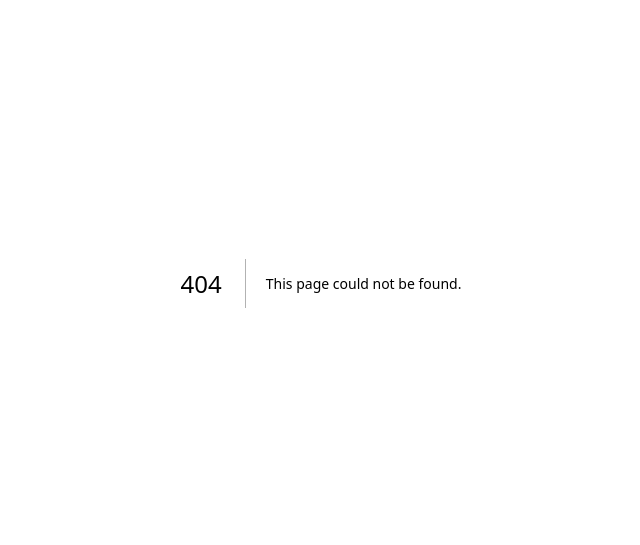
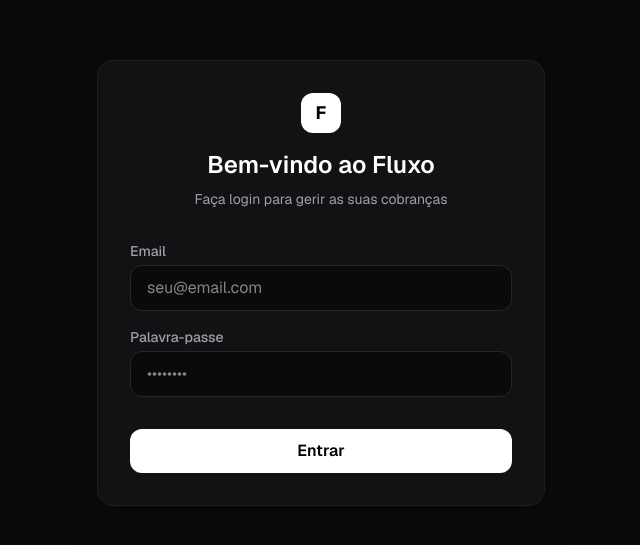
Before and after one commit to Kaua-vieira-dev/cobrancas-pix, a Next.js app: page /login in a window 1280 px wide. Before the commit this address had no page. Shown: the part 117-662 px from the top of the page, without its empty margins (319-959 px from the left). Built offline with nearby package versions, Linux system fonts and the light colour scheme; no server answers.

Commit message:
feat: implement login functionality and logout button with Supabase integration

```diff
--- /dev/null
+++ b/app/login/page.tsx
@@ -0,0 +1,93 @@
+"use client";
+
+import { useState } from "react";
+import { createBrowserClient } from "@supabase/ssr";
+import { useRouter } from "next/navigation";
+
+export default function LoginPage() {
+  const [erro, setErro] = useState("");
+  const [carregando, setCarregando] = useState(false);
+  const router = useRouter();
+
+  // Criamos a ligação ao Supabase DIRETAMENTE no navegador (100% à prova de falhas)
+  const supabase = createBrowserClient(
+    process.env.NEXT_PUBLIC_SUPABASE_URL!,
+    process.env.NEXT_PUBLIC_SUPABASE_ANON_KEY!
+  );
+
+  const onSubmit = async (e: React.FormEvent<HTMLFormElement>) => {
+    e.preventDefault();
+    setCarregando(true);
+    setErro("");
+
+    const formData = new FormData(e.currentTarget);
+    const email = formData.get("email") as string;
+    const password = formData.get("password") as string;
+
+    // Tenta fazer o login
+    const { error } = await supabase.auth.signInWithPassword({
+      email,
+      password,
+    });
+
+    if (error) {
+      // Força a exibição do erro exato na tela
+      setErro(error.message === "Invalid login credentials" ? "Email ou palavra-passe incorretos." : error.message);
+      setCarregando(false);
+    } else {
+      // Sucesso! Atualiza o router e vai para o painel principal
+      router.push("/");
+      router.refresh();
+    }
+  };
+
+  return (
+    <div className="flex min-h-screen bg-[#0a0a0a] items-center justify-center p-4 font-sans">
+      <div className="w-full max-w-md rounded-xl border border-zinc-800/60 bg-[#121214] p-8 shadow-2xl">
+        <div className="flex flex-col items-center mb-8">
+          <div className="w-10 h-10 bg-white text-black rounded-lg flex items-center justify-center text-lg font-bold mb-4">F</div>
+          <h1 className="text-2xl font-semibold text-white">Bem-vindo ao Fluxo</h1>
+          <p className="text-sm text-zinc-400 mt-2">Faça login para gerir as suas cobranças</p>
+        </div>
+
+        <form onSubmit={onSubmit} className="space-y-4">
+          <div>
+            <label className="block text-sm font-medium text-zinc-400 mb-1">Email</label>
+            <input
+              type="email"
+              name="email"
+              required
+              className="w-full bg-[#0a0a0a] border border-zinc-800 rounded-lg px-4 py-2.5 text-white focus:outline-none focus:border-emerald-500 transition-colors"
+              placeholder="seu@email.com"
+            />
+          </div>
+
+          <div>
+            <label className="block text-sm font-medium text-zinc-400 mb-1">Palavra-passe</label>
+            <input
+              type="password"
+              name="password"
+              required
+              className="w-full bg-[#0a0a0a] border border-zinc-800 rounded-lg px-4 py-2.5 text-white focus:outline-none focus:border-emerald-500 transition-colors"
+              placeholder="••••••••"
+            />
+          </div>
+
+          {erro && (
+            <p className="text-red-400 text-sm text-center bg-red-400/10 py-2 rounded-lg border border-red-400/20">
+              {erro}
+            </p>
+          )}
+
+          <button
+            type="submit"
+            disabled={carregando}
+            className="w-full bg-white text-black font-semibold rounded-lg px-4 py-2.5 hover:bg-zinc-200 transition-colors mt-4 disabled:opacity-50"
+          >
+            {carregando ? "A verificar..." : "Entrar"}
+          </button>
+        </form>
+      </div>
+    </div>
+  );
+}
--- a/app/page.tsx
+++ b/app/page.tsx
@@ -4,6 +4,7 @@ import { BotaoCobrarPix } from "@/components/BotaoCobrarPix";
 import { ConfiguracoesModal } from "@/components/ConfiguracoesModal";
 import { BotoesAcao } from "@/components/BotoesAcao";
 import { GraficosDashboard } from "@/components/GraficosDashboard";
+import { BotaoLogout } from "@/components/BotaoLogout";
 
 export const revalidate = 0;
 
@@ -21,31 +22,47 @@ export default async function Page() {
     .single();
 
   // Cálculos para as Métricas
-  const totalRecebido = cobrancas?.filter(c => c.status === 'pago').reduce((acc, curr) => acc + curr.valor, 0) || 0;
-  const totalPendente = cobrancas?.filter(c => c.status === 'aguardando').reduce((acc, curr) => acc + curr.valor, 0) || 0;
+  const totalRecebido =
+    cobrancas
+      ?.filter((c) => c.status === "pago")
+      .reduce((acc, curr) => acc + curr.valor, 0) || 0;
+  const totalPendente =
+    cobrancas
+      ?.filter((c) => c.status === "aguardando")
+      .reduce((acc, curr) => acc + curr.valor, 0) || 0;
   const totalGeral = totalRecebido + totalPendente;
   const quantidadeCobrancas = cobrancas?.length || 0;
 
   const formatarMoeda = (valor: number) => {
-    return new Intl.NumberFormat("pt-BR", { style: "currency", currency: "BRL" }).format(valor);
+    return new Intl.NumberFormat("pt-BR", {
+      style: "currency",
+      currency: "BRL",
+    }).format(valor);
   };
 
   const formatarData = (dataStr: string) => {
-    return new Date(dataStr + "T12:00:00Z").toLocaleDateString("pt-BR", { day: '2-digit', month: 'short' });
+    return new Date(dataStr + "T12:00:00Z").toLocaleDateString("pt-BR", {
+      day: "2-digit",
+      month: "short",
+    });
   };
 
   // Mês atual para o cabeçalho (ex: Setembro de 2026)
-  const mesAtual = new Date().toLocaleDateString('pt-BR', { month: 'long', year: 'numeric' });
+  const mesAtual = new Date().toLocaleDateString("pt-BR", {
+    month: "long",
+    year: "numeric",
+  });
   const mesCapitalizado = mesAtual.charAt(0).toUpperCase() + mesAtual.slice(1);
 
   return (
     <div className="flex min-h-screen bg-[#0a0a0a] text-zinc-100 font-sans">
-
       {/* BARRA LATERAL (Sidebar) */}
       <aside className="w-64 border-r border-zinc-800/60 bg-[#0f0f11] flex-col hidden md:flex">
         <div className="flex h-20 items-center px-6">
           <div className="flex items-center gap-2 font-bold text-lg">
-            <div className="w-6 h-6 bg-white text-black rounded-md flex items-center justify-center text-xs">F</div>
+            <div className="w-6 h-6 bg-white text-black rounded-md flex items-center justify-center text-xs">
+              F
+            </div>
             Fluxo
           </div>
         </div>
@@ -63,16 +80,22 @@ export default async function Page() {
             <span className="opacity-70">📄</span> Contas
           </div>
         </nav>
+
+        {/* RODAPÉ DA BARRA LATERAL (Botão Sair) */}
+        <div className="p-4 border-t border-zinc-800/60">
+          <BotaoLogout />
+        </div>
       </aside>
 
       {/* CONTEÚDO PRINCIPAL */}
       <div className="flex-1 flex flex-col min-w-0">
-
         {/* CABEÇALHO */}
         <header className="flex h-20 items-center justify-between border-b border-zinc-800/60 px-8">
           <div>
             <h1 className="text-xl font-semibold">Visão geral</h1>
-            <p className="text-sm text-zinc-400 mt-0.5">{mesCapitalizado} · Conta principal</p>
+            <p className="text-sm text-zinc-400 mt-0.5">
+              {mesCapitalizado} · Conta principal
+            </p>
           </div>
           <div className="flex items-center gap-4">
             <ConfiguracoesModal configAtual={configuracao} />
@@ -81,7 +104,6 @@ export default async function Page() {
         </header>
 
         <main className="flex-1 overflow-auto p-8 space-y-6">
-
           {/* BLOCO DE MÉTRICAS UNIFICADO */}
           <div className="grid grid-cols-1 md:grid-cols-4 rounded-xl border border-zinc-800/60 bg-[#121214] divide-y md:divide-y-0 md:divide-x divide-zinc-800/60">
             {/* Card 1 */}
@@ -90,7 +112,9 @@ export default async function Page() {
                 <span className="text-sm text-zinc-400">Volume Total</span>
               </div>
               <div>
-                <div className="text-2xl font-bold text-white">{formatarMoeda(totalGeral)}</div>
+                <div className="text-2xl font-bold text-white">
+                  {formatarMoeda(totalGeral)}
+                </div>
                 <div className="text-xs text-zinc-500 mt-1">Neste mês</div>
               </div>
             </div>
@@ -98,10 +122,14 @@ export default async function Page() {
             <div className="p-5 flex flex-col justify-between h-28">
               <div className="flex justify-between items-start">
                 <span className="text-sm text-zinc-400">Recebido</span>
-                <span className="text-xs text-emerald-400 flex items-center gap-1">↗ Pago</span>
+                <span className="text-xs text-emerald-400 flex items-center gap-1">
+                  ↗ Pago
+                </span>
               </div>
               <div>
-                <div className="text-2xl font-bold text-white">{formatarMoeda(totalRecebido)}</div>
+                <div className="text-2xl font-bold text-white">
+                  {formatarMoeda(totalRecebido)}
+                </div>
                 <div className="text-xs text-zinc-500 mt-1">já em conta</div>
               </div>
             </div>
@@ -109,10 +137,14 @@ export default async function Page() {
             <div className="p-5 flex flex-col justify-between h-28">
               <div className="flex justify-between items-start">
                 <span className="text-sm text-zinc-400">Pendente</span>
-                <span className="text-xs text-red-400 flex items-center gap-1">↘ Atrasado/Aguardando</span>
+                <span className="text-xs text-red-400 flex items-center gap-1">
+                  ↘ Atrasado/Aguardando
+                </span>
               </div>
               <div>
-                <div className="text-2xl font-bold text-white">{formatarMoeda(totalPendente)}</div>
+                <div className="text-2xl font-bold text-white">
+                  {formatarMoeda(totalPendente)}
+                </div>
                 <div className="text-xs text-zinc-500 mt-1">a receber</div>
               </div>
             </div>
@@ -122,8 +154,12 @@ export default async function Page() {
                 <span className="text-sm text-zinc-400">Cobranças Ativas</span>
               </div>
               <div>
-                <div className="text-2xl font-bold text-white">{quantidadeCobrancas}</div>
-                <div className="text-xs text-zinc-500 mt-1">registros totais</div>
+                <div className="text-2xl font-bold text-white">
+                  {quantidadeCobrancas}
+                </div>
+                <div className="text-xs text-zinc-500 mt-1">
+                  registros totais
+                </div>
               </div>
             </div>
           </div>
@@ -136,29 +172,43 @@ export default async function Page() {
             <div className="flex items-center justify-between mb-4">
               <div>
                 <h3 className="font-semibold">Transações recentes</h3>
-                <p className="text-sm text-zinc-400">Movimentações de cobrança</p>
+                <p className="text-sm text-zinc-400">
+                  Movimentações de cobrança
+                </p>
               </div>
-              <span className="text-sm text-zinc-400 hover:text-white cursor-pointer">Ver tudo</span>
+              <span className="text-sm text-zinc-400 hover:text-white cursor-pointer">
+                Ver tudo
+              </span>
             </div>
 
             <div className="rounded-xl border border-zinc-800/60 bg-[#121214] overflow-hidden">
               <div className="flex flex-col">
                 {!cobrancas || cobrancas.length === 0 ? (
-                  <p className="text-center text-zinc-500 py-8 text-sm">Nenhuma cobrança cadastrada.</p>
+                  <p className="text-center text-zinc-500 py-8 text-sm">
+                    Nenhuma cobrança cadastrada.
+                  </p>
                 ) : (
                   cobrancas.map((cobranca, index) => (
                     <div
                       key={cobranca.id}
                       className={`flex flex-col md:flex-row md:items-center justify-between p-4 gap-4 ${
-                        index !== cobrancas.length - 1 ? 'border-b border-zinc-800/60' : ''
+                        index !== cobrancas.length - 1
+                          ? "border-b border-zinc-800/60"
+                          : ""
                       } hover:bg-zinc-800/20 transition-colors`}
                     >
                       <div className="flex items-center gap-4">
-                        <div className={`w-10 h-10 rounded-full flex items-center justify-center bg-zinc-800/80`}>
-                          <span className="text-sm font-medium">{cobranca.cliente_nome.charAt(0).toUpperCase()}</span>
+                        <div
+                          className={`w-10 h-10 rounded-full flex items-center justify-center bg-zinc-800/80`}
+                        >
+                          <span className="text-sm font-medium">
+                            {cobranca.cliente_nome.charAt(0).toUpperCase()}
+                          </span>
                         </div>
                         <div>
-                          <p className="font-medium text-sm text-zinc-100">{cobranca.cliente_nome}</p>
+                          <p className="font-medium text-sm text-zinc-100">
+                            {cobranca.cliente_nome}
+                          </p>
                           <p className="text-xs text-zinc-500">
                             Vence em: {formatarData(cobranca.vencimento)}
                           </p>
@@ -167,15 +217,27 @@ export default async function Page() {
 
                       <div className="flex flex-col md:flex-row items-end md:items-center gap-4">
                         <div className="text-right">
-                          <p className="font-medium text-sm text-zinc-100">{formatarMoeda(cobranca.valor)}</p>
-                          <p className={`text-xs ${cobranca.status === "pago" ? "text-emerald-400" : "text-yellow-500"}`}>
-                            {cobranca.status === "pago" ? "Pagamento concluído" : "Aguardando pagamento"}
+                          <p className="font-medium text-sm text-zinc-100">
+                            {formatarMoeda(cobranca.valor)}
+                          </p>
+                          <p
+                            className={`text-xs ${cobranca.status === "pago" ? "text-emerald-400" : "text-yellow-500"}`}
+                          >
+                            {cobranca.status === "pago"
+                              ? "Pagamento concluído"
+                              : "Aguardando pagamento"}
                           </p>
                         </div>
 
                         <div className="flex items-center gap-2">
-                          <BotoesAcao cobrancaId={cobranca.id} statusAtual={cobranca.status} />
-                          <BotaoCobrarPix cobranca={cobranca} configuracao={configuracao} />
+                          <BotoesAcao
+                            cobrancaId={cobranca.id}
+                            statusAtual={cobranca.status}
+                          />
+                          <BotaoCobrarPix
+                            cobranca={cobranca}
+                            configuracao={configuracao}
+                          />
                         </div>
                       </div>
                     </div>
@@ -184,7 +246,6 @@ export default async function Page() {
               </div>
             </div>
           </div>
-
         </main>
       </div>
     </div>
--- /dev/null
+++ b/components/BotaoLogout.tsx
@@ -0,0 +1,22 @@
+import { createClient } from "@/lib/supabase-server";
+import { redirect } from "next/navigation";
+
+export function BotaoLogout() {
+  const logout = async () => {
+    "use server";
+    const supabase = await createClient();
+    await supabase.auth.signOut();
+    redirect("/login");
+  };
+
+  return (
+    <form action={logout}>
+      <button
+        type="submit"
+        className="flex w-full items-center gap-3 rounded-lg px-3 py-2.5 text-sm font-medium text-red-400 hover:text-red-300 hover:bg-red-400/10 transition-colors cursor-pointer"
+      >
+        <span className="opacity-70">↪</span> Encerrar Sessão
+      </button>
+    </form>
+  );
+}
--- /dev/null
+++ b/lib/supabase-server.ts
@@ -0,0 +1,28 @@
+import { createServerClient } from '@supabase/ssr'
+import { cookies } from 'next/headers'
+
+export async function createClient() {
+  // Agora esperamos (await) que o Next.js nos entregue os cookies
+  const cookieStore = await cookies()
+
+  return createServerClient(
+    process.env.NEXT_PUBLIC_SUPABASE_URL!,
+    process.env.NEXT_PUBLIC_SUPABASE_ANON_KEY!,
+    {
+      cookies: {
+        getAll() {
+          return cookieStore.getAll()
+        },
+        setAll(cookiesToSet) {
+          try {
+            cookiesToSet.forEach(({ name, value, options }) =>
+              cookieStore.set(name, value, options)
+            )
+          } catch {
+            // Ignorado caso seja chamado de um componente de servidor
+          }
+        },
+      },
+    }
+  )
+}
--- /dev/null
+++ b/middleware.ts
@@ -0,0 +1,47 @@
+import { NextResponse, type NextRequest } from 'next/server'
+import { createServerClient } from '@supabase/ssr'
+
+export async function middleware(request: NextRequest) {
+  let supabaseResponse = NextResponse.next({
+    request,
+  })
+
+  const supabase = createServerClient(
+    process.env.NEXT_PUBLIC_SUPABASE_URL!,
+    process.env.NEXT_PUBLIC_SUPABASE_ANON_KEY!,
+    {
+      cookies: {
+        getAll() {
+          return request.cookies.getAll()
+        },
+        setAll(cookiesToSet) {
+          cookiesToSet.forEach(({ name, value }) => request.cookies.set(name, value))
+          supabaseResponse = NextResponse.next({
+            request,
+          })
+          cookiesToSet.forEach(({ name, value, options }) =>
+            supabaseResponse.cookies.set(name, value, options)
+          )
+        },
+      },
+    }
+  )
+
+  const { data: { user } } = await supabase.auth.getUser()
+
+  // Se o utilizador não estiver logado e NÃO estiver na rota de login, manda para o login
+  if (!user && !request.nextUrl.pathname.startsWith('/login')) {
+    const url = request.nextUrl.clone()
+    url.pathname = '/login'
+    return NextResponse.redirect(url)
+  }
+
+  return supabaseResponse
+}
+
+export const config = {
+  matcher: [
+    // Aplica o segurança em todas as páginas, exceto imagens e ficheiros internos
+    '/((?!_next/static|_next/image|favicon.ico|.*\\.(?:svg|png|jpg|jpeg|gif|webp)$).*)',
+  ],
+}
--- a/package.json
+++ b/package.json
@@ -12,6 +12,7 @@
     "@base-ui/react": "^1.8.0",
     "@hugeicons/core-free-icons": "^4.3.3",
     "@hugeicons/react": "^1.1.10",
+    "@supabase/ssr": "^0.12.7",
     "@supabase/supabase-js": "^2.116.0",
     "class-variance-authority": "^0.7.1",
     "cn": "^0.3.0",
```
Also changed, not shown: 1 other file (tests, documents, lock files or other folders).
